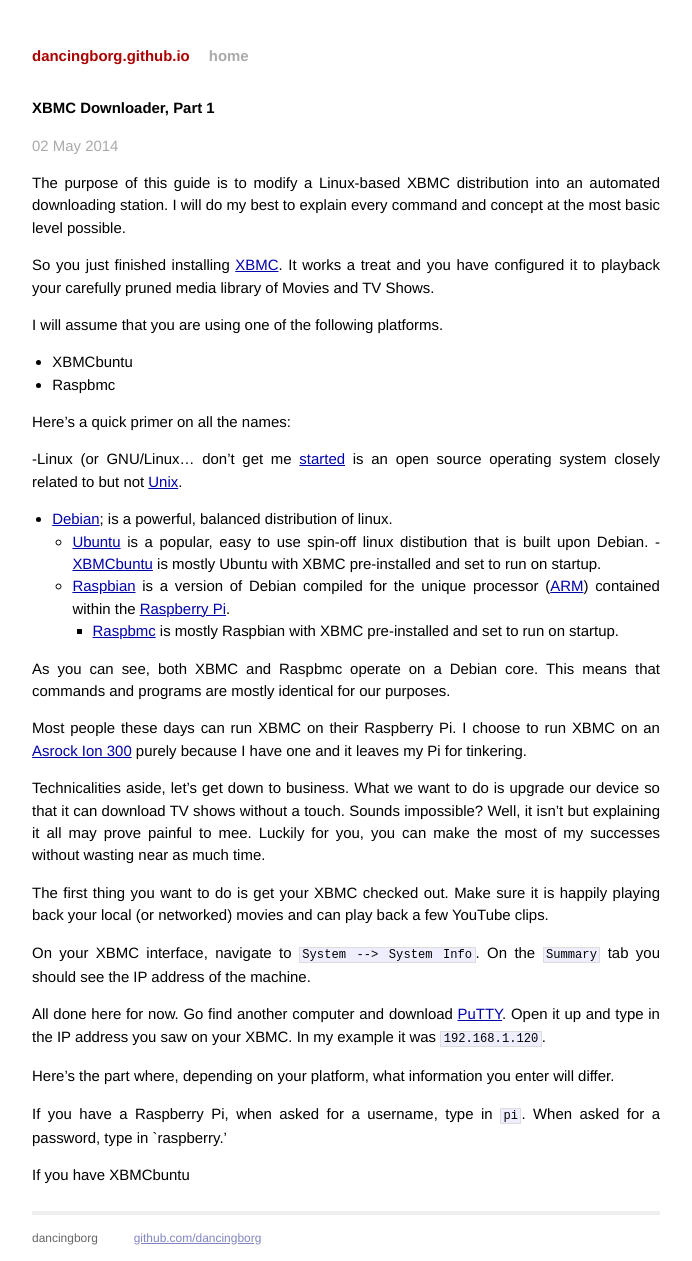
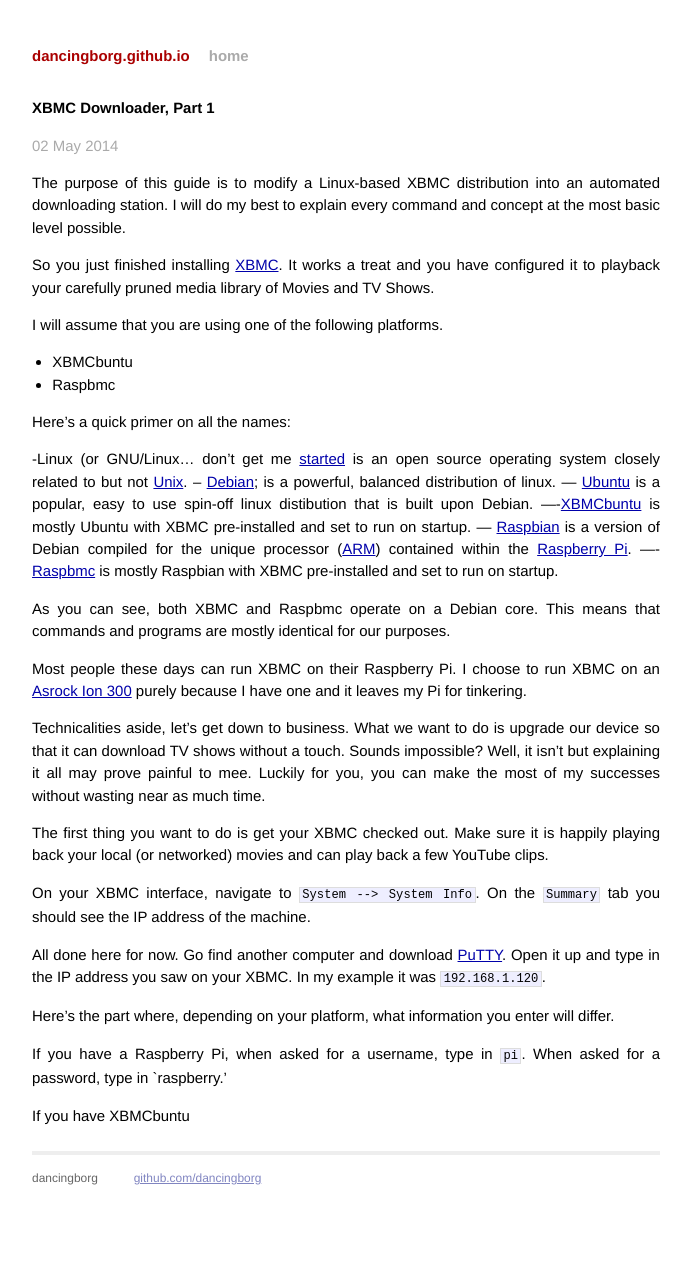
Before and after one commit to andre-abadi/andre-abadi.github.io, a Jekyll site: the page built from _posts/2014-05-02-xbmc-downloader-1.md, in a window 1280 px wide. Shown: the whole page, without its empty margins (294-986 px from the left). Built offline with Jekyll 4.4.1, drawn with Linux system fonts in a browser that asks for light colours; Markdown is read by kramdown in place of the engine named in the settings; after the commit the page ends 1201 px from its top, so only the background shows below that.

Commit message:
indentation

```diff
--- a/_posts/2014-05-02-xbmc-downloader-1.md
+++ b/_posts/2014-05-02-xbmc-downloader-1.md
@@ -16,11 +16,11 @@
 Here's a quick primer on all the names:
 
 -Linux (or GNU/Linux... don't get me [started](http://en.wikipedia.org/wiki/GNU/Linux_naming_controversy) is an open source operating system closely related to but not [Unix](http://www.cyberciti.biz/faq/what-is-the-difference-between-linux-and-unix/).
-  - [Debian](http://www.debian.org/intro/about); is a powerful, balanced distribution of linux.
-    - [Ubuntu](http://www.ubuntu.com/desktop) is a popular, easy to use spin-off linux distibution that is built upon Debian.
-      -[XBMCbuntu](http://wiki.xbmc.org/index.php?title=XBMCbuntu/FAQ) is mostly Ubuntu with XBMC pre-installed and set to run on startup.
-    - [Raspbian](http://www.raspbian.org/) is a version of Debian compiled for the unique processor ([ARM](http://en.wikipedia.org/wiki/ARM_architecture)) contained within the [Raspberry Pi](http://www.raspberrypi.org/about).
-      - [Raspbmc](http://www.raspbmc.com/about/) is mostly Raspbian with XBMC pre-installed and set to run on startup.
+  -- [Debian](http://www.debian.org/intro/about); is a powerful, balanced distribution of linux.
+    --- [Ubuntu](http://www.ubuntu.com/desktop) is a popular, easy to use spin-off linux distibution that is built upon Debian.
+      ----[XBMCbuntu](http://wiki.xbmc.org/index.php?title=XBMCbuntu/FAQ) is mostly Ubuntu with XBMC pre-installed and set to run on startup.
+    --- [Raspbian](http://www.raspbian.org/) is a version of Debian compiled for the unique processor ([ARM](http://en.wikipedia.org/wiki/ARM_architecture)) contained within the [Raspberry Pi](http://www.raspberrypi.org/about).
+      ---- [Raspbmc](http://www.raspbmc.com/about/) is mostly Raspbian with XBMC pre-installed and set to run on startup.
 
 As you can see, both XBMC and Raspbmc operate on a Debian core. This means that commands and programs are mostly identical for our purposes.
 
```
